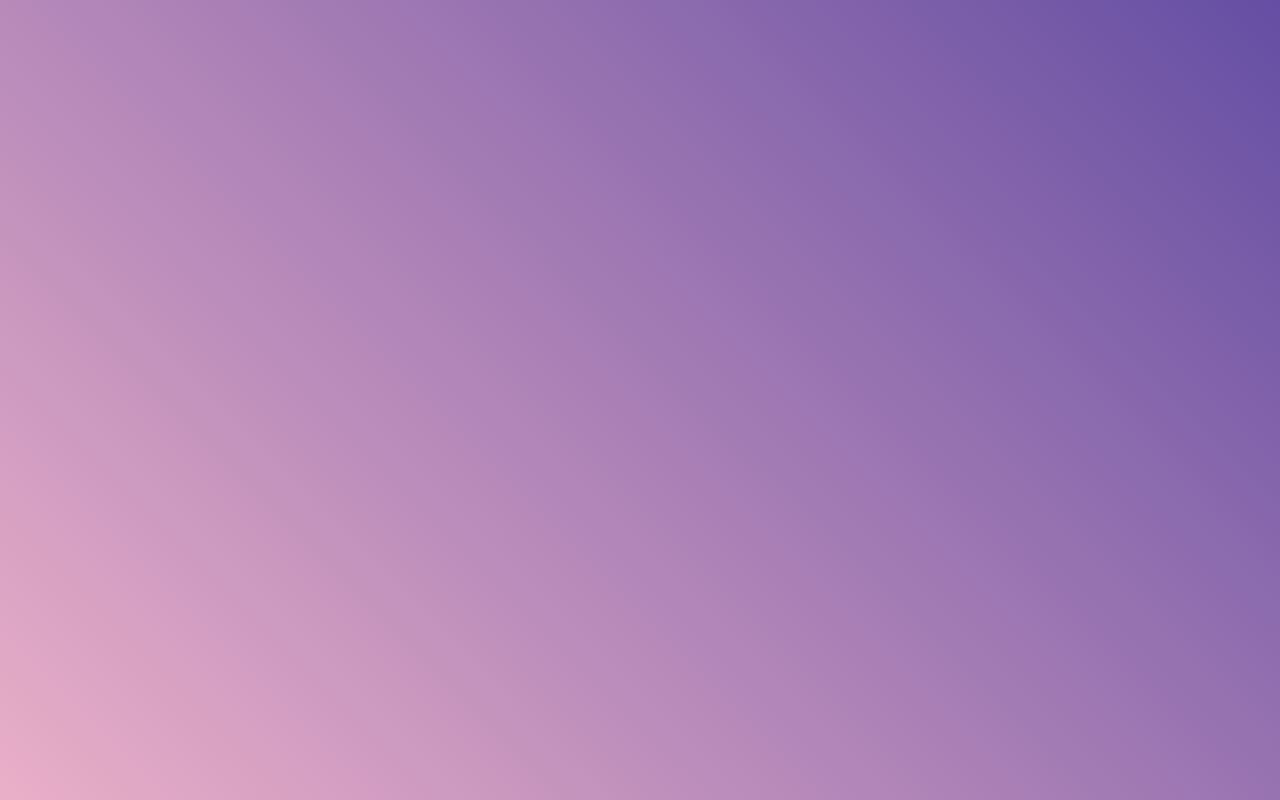
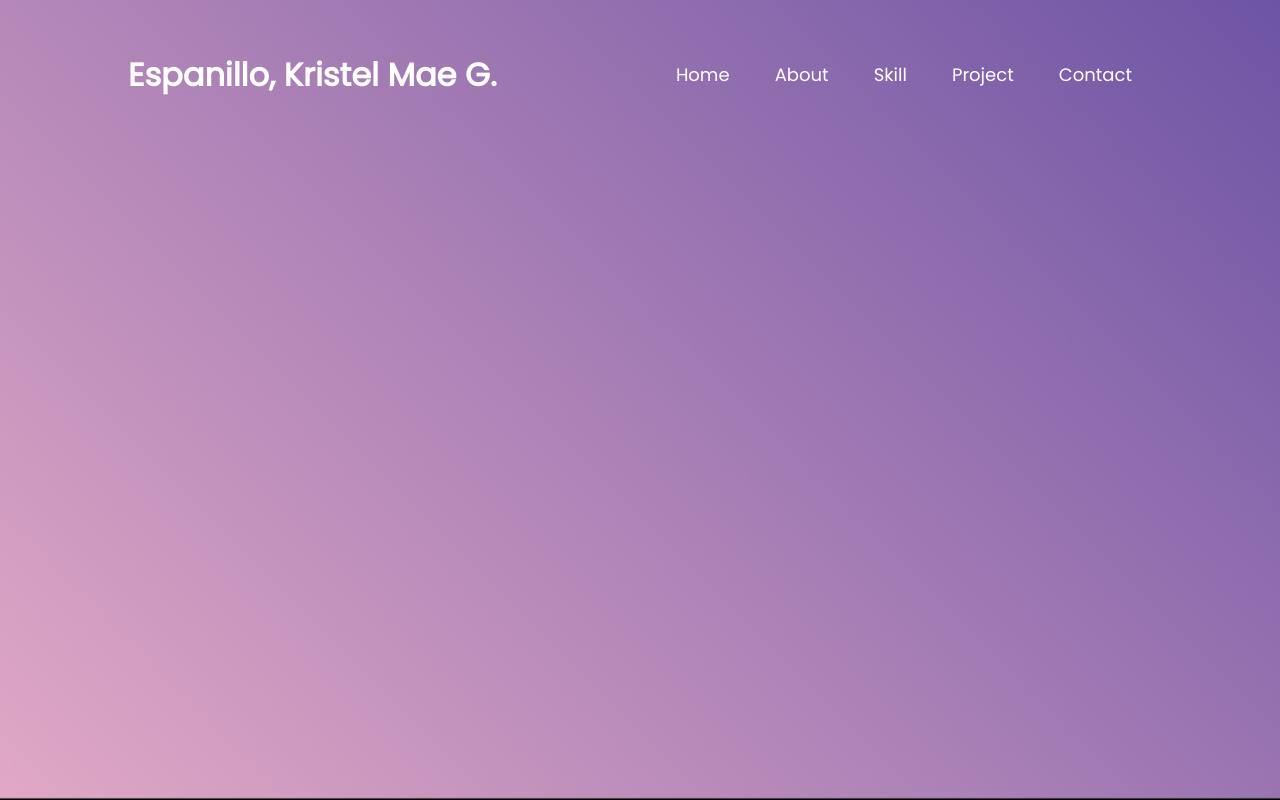
Before and after one commit to KristelMei/BSITNS3A-WEB-DEV, a plain HTML site: page index.html in a window 1280 px wide. Drawn offline with Linux system fonts and the light colour scheme.

Commit message:
I added and modified a file.
- I added a header section.
- I modified the header by changing the color and its position.
- I added a temporary background image since the gradient background isn't working.
- I also added a menu.png file.

```diff
--- a/index.html
+++ b/index.html
@@ -5,11 +5,26 @@
     <meta name="viewport" content="width=device-width, initial-scale=1.0">
     <title>My Website</title>
     <link rel="stylesheet"  href="style.css">
+    <link rel="stylesheet" href="media.css">
 </head>
 <body>
-    <div class="container">
+    <div id="header">
+        <div class="container">
+            <nav>
+                <div class="logo">Espanillo, Kristel Mae G.</div>
+                <ul>
+                    <li><a href="home">Home</a></li>
+                    <li><a href="about">About</a></li>
+                    <li><a href="skill">Skill</a></li>
+                    <li><a href="project">Project</a></li>
+                    <li><a href="contact">Contact</a></li>
+                </ul>
+            </nav>
+
+        </div>
 
     </div>
+   <div></div>
 
 </body>
 </html>
--- a/style.css
+++ b/style.css
@@ -1,11 +1,75 @@
+@import url("https://fonts.googleapis.com/css2?family=Poppins&display=swap");
 *{
+    margin: 0;
     padding: 0;
-    margin: 0;
-    box-sizing: border-box;
+
 }
 
-.container{
+body {
+    font-family: "Poppins", sans-serif;
+    font-size: larger;
+    width: 100%;
+    height: 100%;
+    margin: 0;
+    /*background: linear-gradient(45deg, #eaafc8, #654ea3);*/
+}
+#header{
+    width: 100%;
     height: 100vh;
+    background-image: url(images/bg-color.png);
+    background-size: cover;
+    background-position: center;
+}
+
+.container {
+    padding: 50px 10%;
+}
+
+nav{
+    display: flex;
+    align-items: center;
+    justify-content: space-between;
+    flex-wrap: wrap;
+}
+
+.logo {
+    font-size: 2rem;
+    font-weight: bolder;
+    color: white;
+}
+.logo:hover{
+    cursor: default;
+}
+
+nav ul li {
+    display: inline-block;
+    list-style: none;
+    margin: 10px 20px;
+}
+nav ul li a {
+    color: white;
+    text-decoration: none;
+    font-size: 18px;
+    position: relative;
+}
+/*
+nav ul li a::after{
+    content: '';
+    width: 0px;
+    height: 3px;
+    background: black;
+    position: absolute;
+    left: 0;
+    bottom: -6px;
+    transition: 1ms;
+}
+nav uli li a:hover::after{
     width: 100%;
-    background: linear-gradient(45deg,#eaafc8, #654ea3);
 }
+*/
+a:hover {
+    color: black;
+    text-decoration: underline;
+    text-underline-offset: 0.5rem;
+    text-decoration-color: black;
+}
```
Also changed, not shown: images/bg-color.png (added), images/menu.png (added).
